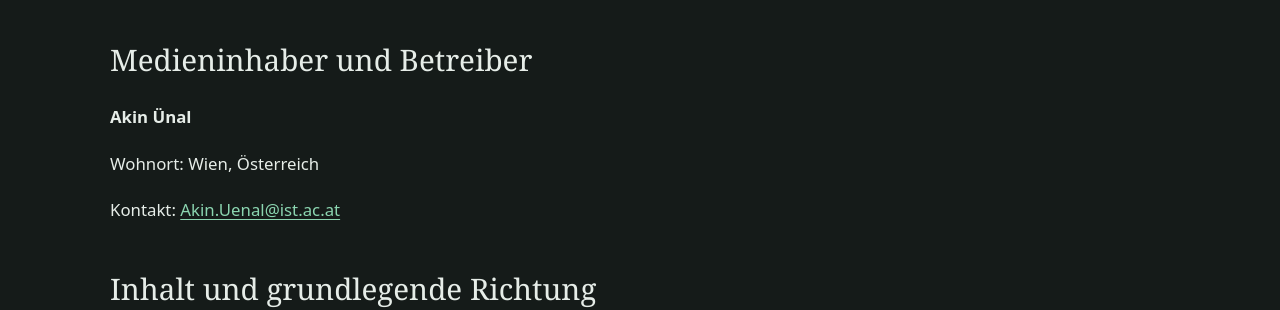
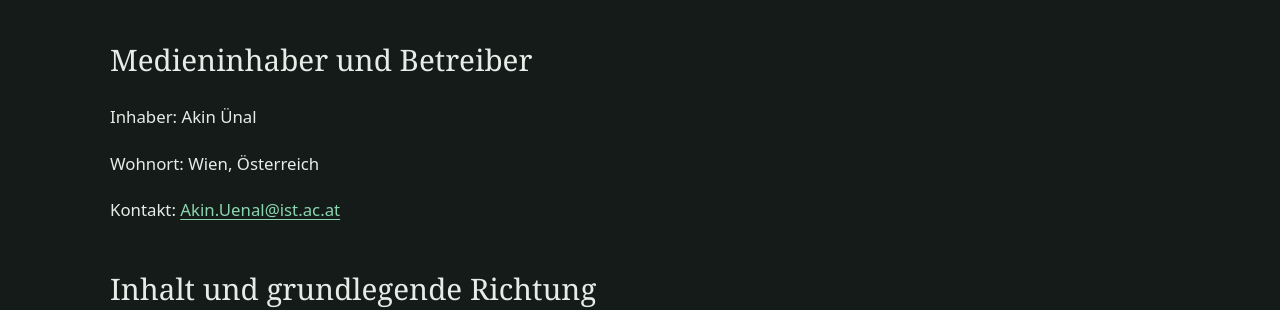
Before and after one commit to Semigroup/Semigroup.github.io, a Jekyll site: the page built from legal.md, in a window 1280 px wide. Shown: the part 284-594 px from the top of the page. Built offline with Jekyll 4.4.1, drawn with Linux system fonts in a browser that asks for light colours.

Commit message:
ChatGPT made an Icon for me

```diff
--- a/_config.yml
+++ b/_config.yml
@@ -1,5 +1,5 @@
 title: "Akin Ünal"
-description: "Postdoctoral Researcher, Algebraic Cryptanalysis, Institute of Science and Technology Austria"
+description: "Postdoctoral Researcher · Algebraic Cryptanalysis · ISTA"
 url: "https://semigroup.github.io"
 baseurl: ""
 lang: en
--- a/_layouts/default.html
+++ b/_layouts/default.html
@@ -6,6 +6,7 @@
   <title>{% if page.title %}{{ page.title | escape }} · {% endif %}{{ site.title | escape }}</title>
   <meta name="description" content="{{ page.description | default: site.description | escape }}">
   <link rel="canonical" href="{{ page.url | absolute_url }}">
+  <link rel="icon" type="image/svg+xml" sizes="any" href="{{ '/assets/favicon.svg' | relative_url }}">
   <link rel="stylesheet" href="{{ '/assets/css/style.css' | relative_url }}">
 </head>
 <body>
--- a/legal.md
+++ b/legal.md
@@ -7,7 +7,7 @@ lang: de
 
 ## Medieninhaber und Betreiber
 
-**{{ site.author.name }}**
+Inhaber: {{ site.author.name }}
 
 Wohnort: {{ site.author.residence }}
 
```
Also changed, not shown: assets/favicon.svg (added).
